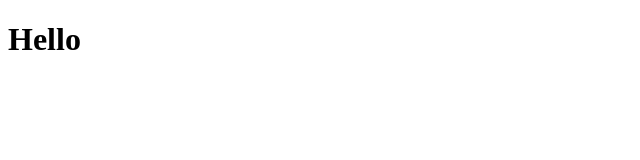
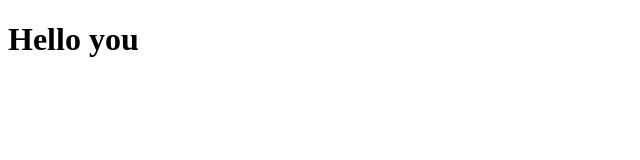
Before and after one commit to webew/testgithubpages, a plain HTML site: page index.html in a window 1280 px wide. Shown: the full height of the page, 0-640 px from the left. Drawn offline with Linux system fonts and the light colour scheme.

Commit message:
first commit

```diff
--- a/index.html
+++ b/index.html
@@ -7,6 +7,6 @@
     <title>Document</title>
 </head>
 <body>
-    <h1>Hello</h1>
+    <h1>Hello you</h1>
 </body>
 </html>
```
